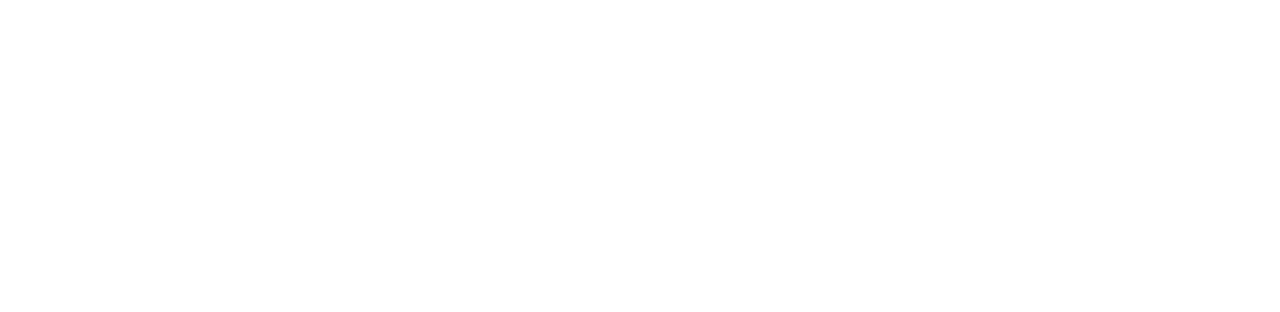
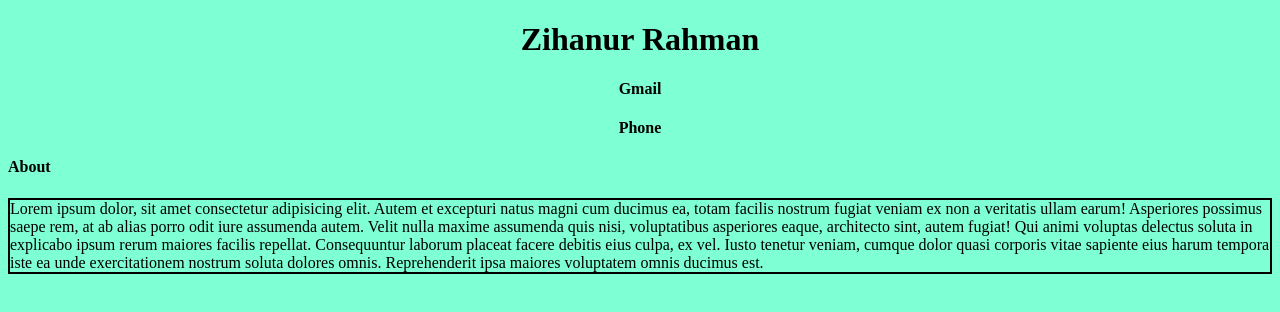
Before and after one commit to Zihanur/my-2nd-repo, a plain HTML site: page index.html in a window 1280 px wide. Drawn offline with Linux system fonts and the light colour scheme.

Commit message:
2nd change

```diff
--- a/index.html
+++ b/index.html
@@ -4,9 +4,14 @@
   <meta charset="UTF-8">
   <meta http-equiv="X-UA-Compatible" content="IE=edge">
   <meta name="viewport" content="width=device-width, initial-scale=1.0">
-  <title>My 2nd Repo</title>
+  <title>Test</title>
+  <link rel="stylesheet" href="style.css">
 </head>
 <body>
-
+  <h1>Zihanur Rahman</h1>
+  <h4>Gmail</h4>
+  <h4>Phone</h4>
+  <h4 id="ab">About</h4>
+  <p>Lorem ipsum dolor, sit amet consectetur adipisicing elit. Autem et excepturi natus magni cum ducimus ea, totam facilis nostrum fugiat veniam ex non a veritatis ullam earum! Asperiores possimus saepe rem, at ab alias porro odit iure assumenda autem. Velit nulla maxime assumenda quis nisi, voluptatibus asperiores eaque, architecto sint, autem fugiat! Qui animi voluptas delectus soluta in explicabo ipsum rerum maiores facilis repellat. Consequuntur laborum placeat facere debitis eius culpa, ex vel. Iusto tenetur veniam, cumque dolor quasi corporis vitae sapiente eius harum tempora iste ea unde exercitationem nostrum soluta dolores omnis. Reprehenderit ipsa maiores voluptatem omnis ducimus est.</p>
 </body>
 </html>
--- /dev/null
+++ b/style.css
@@ -0,0 +1,12 @@
+body{
+  background-color: aquamarine;
+}
+h1,h4{
+  text-align: center;
+}
+#ab{
+  text-align: left;
+}
+p{
+  border: 2px solid black;
+}
```
